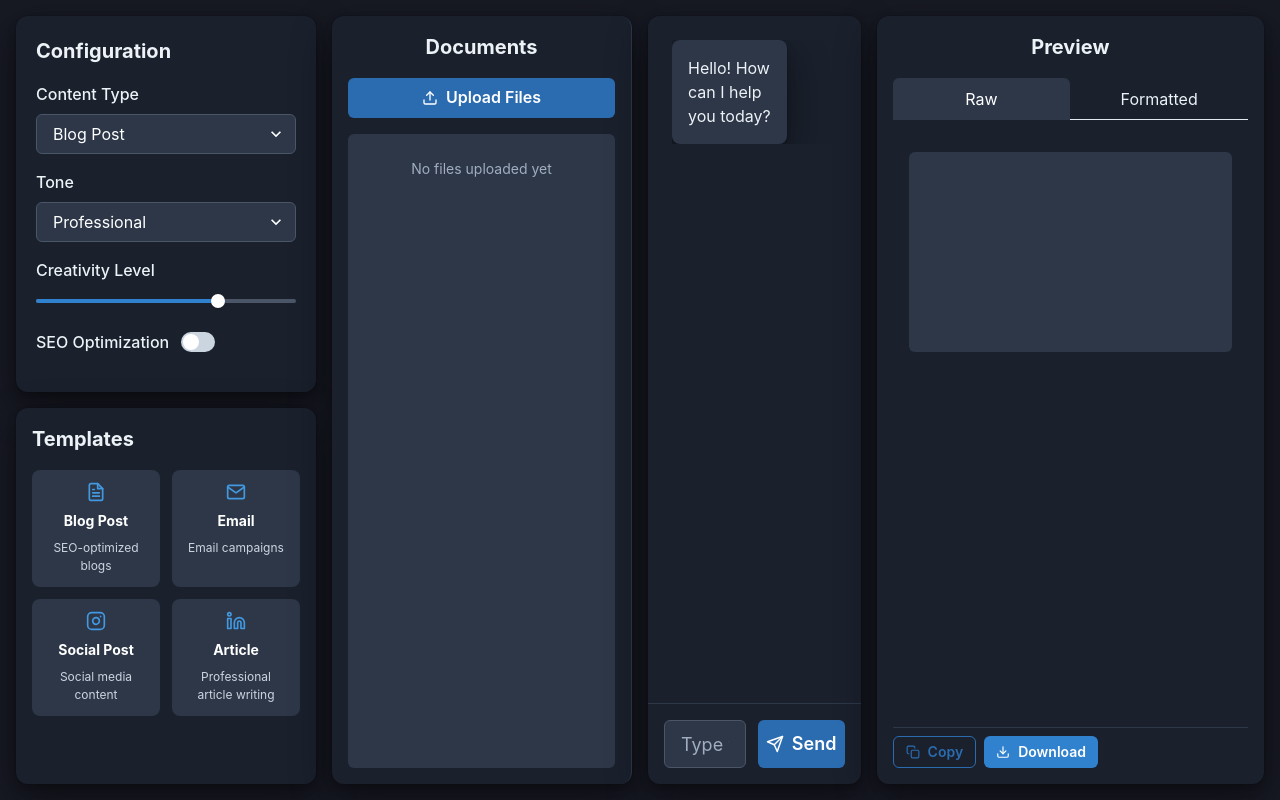
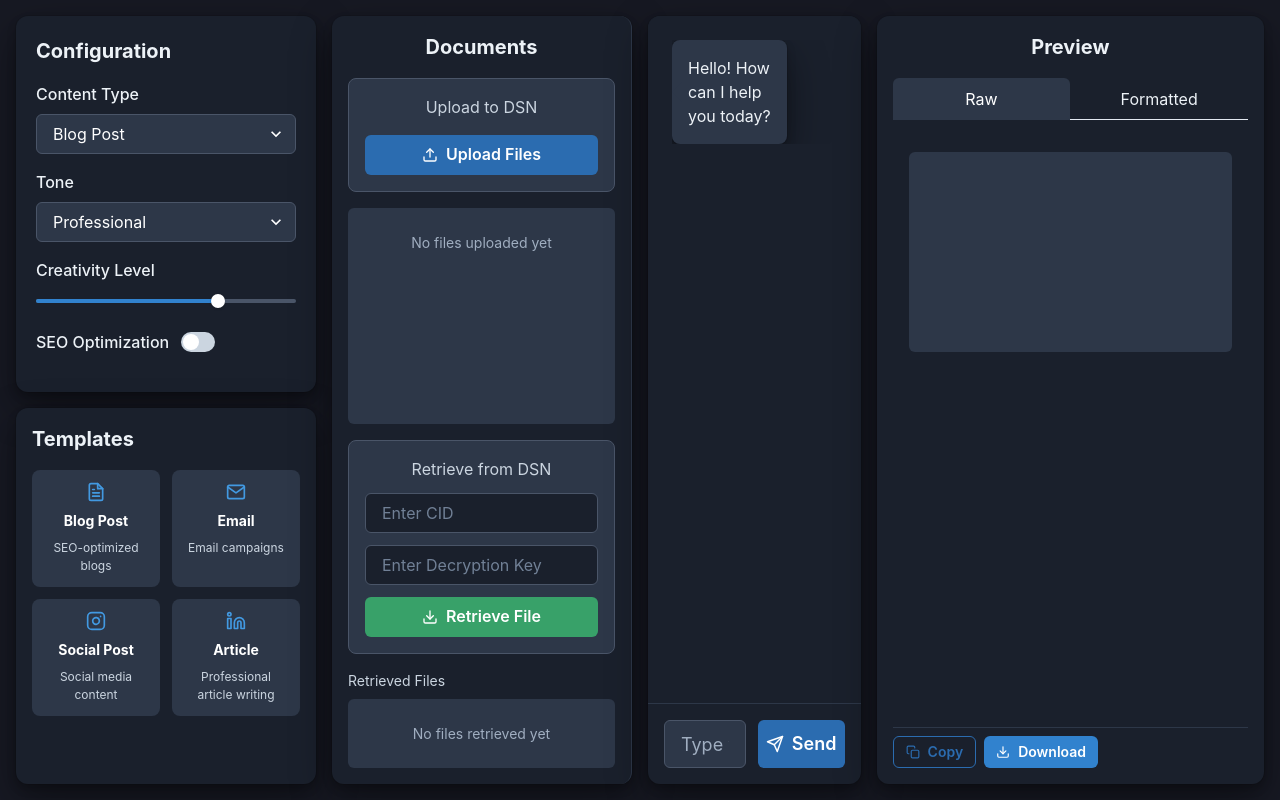
Before and after one commit to Xm0onh/autonomys-content-creator-agent, a React (Vite) app in the folder frontend/: page / in a window 1280 px wide. Built offline with nearby package versions, Linux system fonts and the light colour scheme.

Commit message:
retrieve from DSN

```diff
--- a/frontend/src/components/FileUpload.jsx
+++ b/frontend/src/components/FileUpload.jsx
@@ -1,11 +1,14 @@
-import { VStack, Box, Button, Text, Icon, useToast } from '@chakra-ui/react'
-import { FiUpload, FiFile } from 'react-icons/fi'
+import { VStack, Box, Button, Text, Icon, useToast, Input } from '@chakra-ui/react'
+import { FiUpload, FiFile, FiDownload } from 'react-icons/fi'
 import { useState } from 'react'
 import axios from 'axios'
 
 function FileUpload() {
   const [files, setFiles] = useState([])
   const [isUploading, setIsUploading] = useState(false)
+  const [cid, setCid] = useState('')
+  const [decryptionKey, setDecryptionKey] = useState('')
+  const [retrievedFiles, setRetrievedFiles] = useState([])
   const toast = useToast()
 
   const handleFileUpload = async (event) => {
@@ -46,6 +49,43 @@ function FileUpload() {
     }
   }
 
+  const handleRetrieve = async () => {
+    if (!cid || !decryptionKey) {
+      toast({
+        title: 'Missing Fields',
+        description: 'Please provide both CID and decryption key',
+        status: 'warning',
+        duration: 3000,
+        isClosable: true,
+      })
+      return
+    }
+
+    try {
+      const response = await axios.get(`http://localhost:8000/retrieve/${cid}`, {
+        params: { decryptionKey }
+      })
+      // Update to handle the retrieved file
+      setRetrievedFiles(prev => [...prev, response.data])
+      toast({
+        title: 'Retrieval Successful',
+        description: 'Your file has been retrieved.',
+        status: 'success',
+        duration: 3000,
+        isClosable: true,
+      })
+    } catch (error) {
+      console.error('Retrieval error:', error)
+      toast({
+        title: 'Retrieval Failed',
+        description: 'There was an error retrieving your file.',
+        status: 'error',
+        duration: 3000,
+        isClosable: true,
+      })
+    }
+  }
+
   return (
     <VStack
       w="300px"
@@ -60,6 +100,17 @@ function FileUpload() {
     >
       <Text fontSize="xl" fontWeight="bold" color="gray.100">Documents</Text>
 
+      {/* Upload Box */}
+      <Box
+        w="full"
+        p={4}
+        bg="gray.700"
+        borderRadius="lg"
+        borderWidth="1px"
+        borderColor="gray.600"
+      >
+        <VStack w="full" spacing={4}>
+          <Text fontSize="md" color="gray.300">Upload to DSN</Text>
           <Button
             as="label"
             htmlFor="file-upload"
@@ -82,7 +133,9 @@ function FileUpload() {
               accept=".pdf,.doc,.docx,.txt"
             />
           </Button>
-
+        </VStack>
+      </Box>
+        {/* Files List */}
         <VStack
         align="stretch"
         w="full"
@@ -116,6 +169,82 @@ function FileUpload() {
           </Text>
         )}
       </VStack>
+      {/* Retrieve Box */}
+      <Box
+        w="full"
+        p={4}
+        bg="gray.700"
+        borderRadius="lg"
+        borderWidth="1px"
+        borderColor="gray.600"
+      >
+        <VStack w="full" spacing={3}>
+          <Text fontSize="md" color="gray.300">Retrieve from DSN</Text>
+          <Input
+            placeholder="Enter CID"
+            value={cid}
+            onChange={(e) => setCid(e.target.value)}
+            bg="gray.800"
+            color="gray.100"
+            borderColor="gray.600"
+          />
+          <Input
+            placeholder="Enter Decryption Key"
+            value={decryptionKey}
+            onChange={(e) => setDecryptionKey(e.target.value)}
+            bg="gray.800"
+            color="gray.100"
+            borderColor="gray.600"
+          />
+          <Button
+            colorScheme="green"
+            width="full"
+            onClick={handleRetrieve}
+            leftIcon={<Icon as={FiDownload} />}
+          >
+            Retrieve File
+          </Button>
+        </VStack>
+
+      </Box>
+
+      {/* Retrieved Files List */}
+      <Box w="full">
+        <Text fontSize="sm" color="gray.300" mb={2}>Retrieved Files</Text>
+        <VStack
+          align="stretch"
+          w="full"
+          flex="1"
+          overflowY="auto"
+          spacing={2}
+          borderRadius="md"
+          bg="gray.700"
+          p={2}
+        >
+          {retrievedFiles.map((file, index) => (
+            <Box
+              key={index}
+              p={2}
+              bg="gray.800"
+              borderRadius="md"
+              border="1px"
+              borderColor="gray.600"
+              display="flex"
+              alignItems="center"
+              gap={2}
+              _hover={{ bg: 'gray.750' }}
+            >
+              <Icon as={FiFile} color="green.400" />
+              <Text fontSize="sm" color="gray.100" noOfLines={1}>{file.name}</Text>
+            </Box>
+          ))}
+          {retrievedFiles.length === 0 && (
+            <Text color="gray.400" fontSize="sm" textAlign="center" py={4}>
+              No files retrieved yet
+            </Text>
+          )}
+        </VStack>
+      </Box>
     </VStack>
   )
 }
```
Lines whose indentation alone changed are shown as unchanged.
